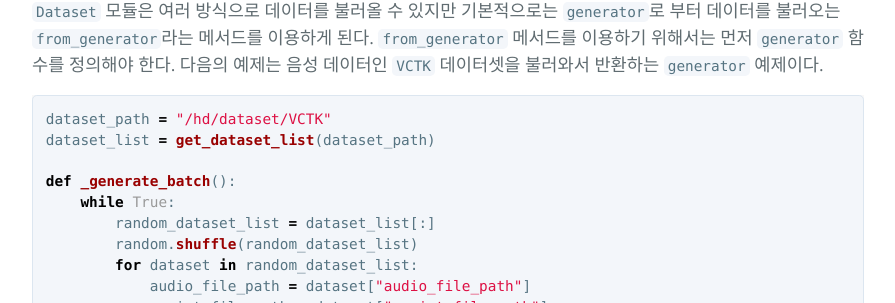
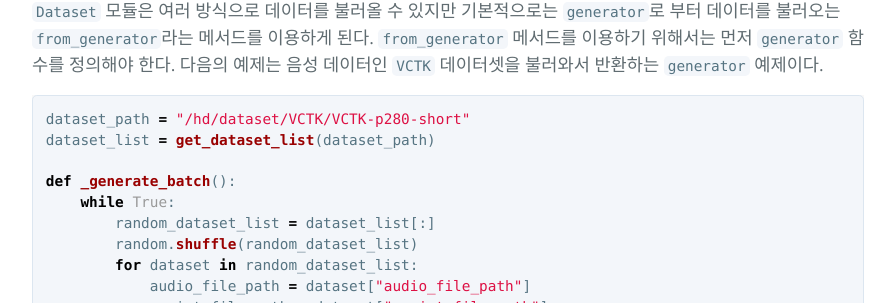
Before and after one commit to hcnoh/hcnoh.github.io, a Jekyll site: the page built from _posts/2018-11-05-tensorflow-data-module.md, in a window 1280 px wide and 900 px high, scrolled down 2078 px. Shown: the part 149-452 px from the top of the window, without its empty margins (192-1087 px from the left). Built offline with Jekyll 4.4.1, drawn with Linux system fonts in a browser that asks for light colours; comment, search, counter and statistics services are not loaded.

Commit message:
Update 2018-11-05-tensorflow-data-module.md

````diff
--- a/_posts/2018-11-05-tensorflow-data-module.md
+++ b/_posts/2018-11-05-tensorflow-data-module.md
@@ -72,7 +72,7 @@ print(sess.run(y, feed_dict={x: np.array([1, 2, 3])}))
 `Dataset` 모듈은 여러 방식으로 데이터를 불러올 수 있지만 기본적으로는 `generator`로 부터 데이터를 불러오는 `from_generator`라는 메서드를 이용하게 된다. `from_generator` 메서드를 이용하기 위해서는 먼저 `generator` 함수를 정의해야 한다. 다음의 예제는 음성 데이터인 `VCTK` 데이터셋을 불러와서 반환하는 `generator` 예제이다.
 
 ```python
-dataset_path = "/hd/dataset/VCTK"
+dataset_path = "/hd/dataset/VCTK/VCTK-p280-short"
 dataset_list = get_dataset_list(dataset_path)
 
 def _generate_batch():
````
